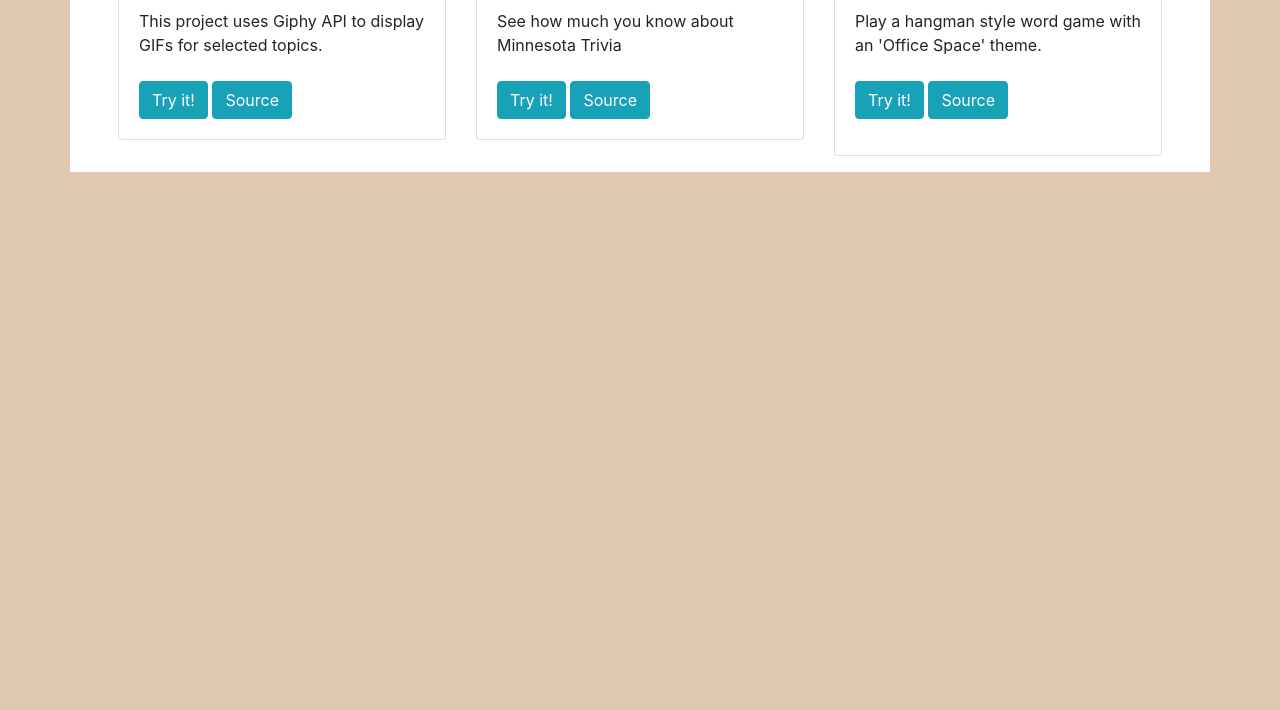
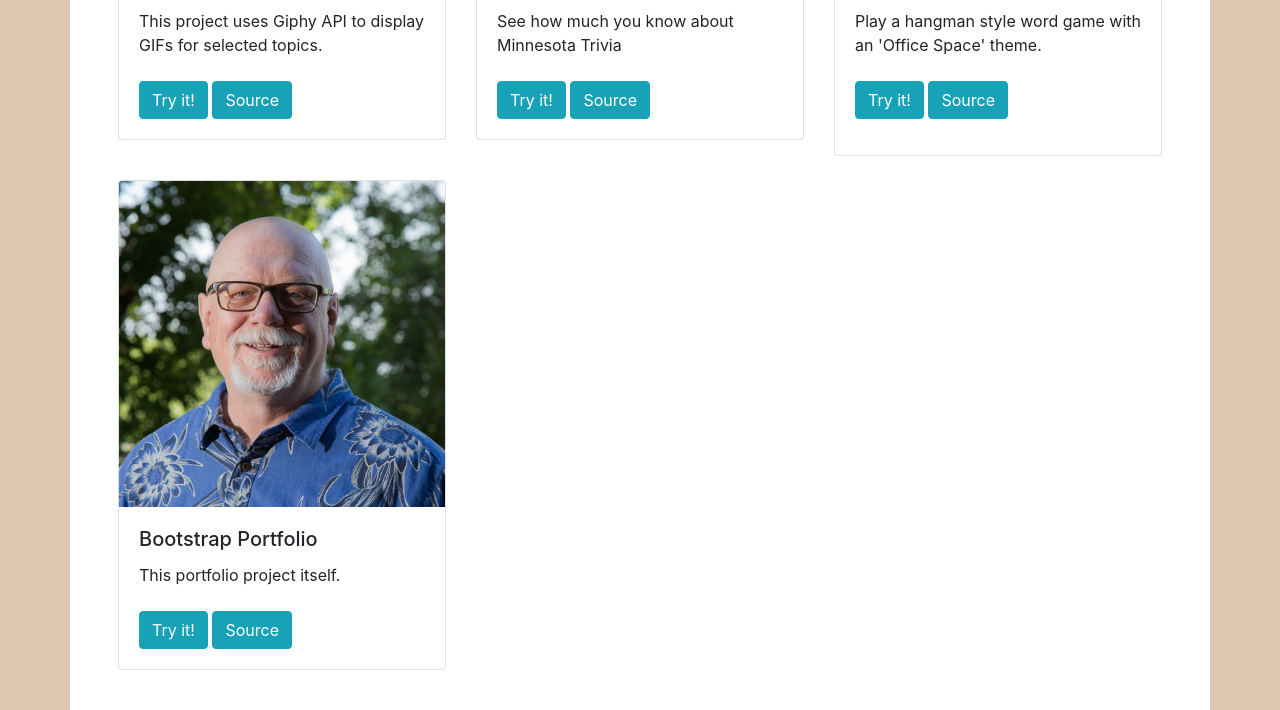
Before and after one commit to philgraetz/Bootstrap-Portfolio, a plain HTML site: page portfolio.html in a window 1280 px wide. Shown: the part 454-1164 px from the top of the page. Before the commit the page ends 800 px from the top, so only its background shows below. Drawn offline with nearby package versions, Linux system fonts and the light colour scheme.

Commit message:
Added this portfolio to the portfolio

```diff
--- a/portfolio.html
+++ b/portfolio.html
@@ -36,7 +36,7 @@
                 <hr>
             </div>
         </div>
-        <div class="row">
+        <div class="row mb-4">
             <div class="col-md-4">
                 <div class="card">
                     <img class="card-img-top" src="https://philgraetz.github.io/GifTastic/assets/images/PoweredBy_200_Horizontal_Light-Backgrounds_With_Logo.gif" alt="Card image cap">
@@ -49,7 +49,7 @@
                            target="_blank" class="btn btn-info" role="button">Try it!</a>
                         <a href="https://github.com/philgraetz/GifTastic"
                            target="_blank" class="btn btn-info" role="button">Source</a>
-             </div>
+                    </div>
                 </div>
             </div>
             <div class="col-md-4">
@@ -64,7 +64,7 @@
                            target="_blank" class="btn btn-info" role="button">Try it!</a>
                         <a href="https://github.com/philgraetz/TriviaGame"
                            target="_blank" class="btn btn-info" role="button">Source</a>
-             </div>
+                    </div>
                 </div>
             </div>
             <div class="col-md-4">
@@ -85,6 +85,26 @@
                 </div>
             </div>
         </div>
+
+        <div class="row mb-4">
+            <div class="col-md-4">
+                <div class="card">
+                    <img class="card-img-top" src="assets/images/Phil_8977_Web.jpg" alt="Phil Graetz">
+                    <div class="card-body">
+                        <h5 class="card-title">Bootstrap Portfolio</h5>
+                        This portfolio project itself.
+                        <br>
+                        <br>
+                        <a href="https://philgraetz.github.io/Bootstrap-Portfolio"
+                            target="_blank" class="btn btn-info" role="button">Try it!</a>
+                        <a href="https://github.com/philgraetz/Bootstrap-Portfolio"
+                            target="_blank" class="btn btn-info" role="button">Source</a>
+                    </div>
+                </div>
+            </div>
+            <div class="col-md-4"></div>
+            <div class="col-md-4"></div>
+        </div>
     </div>
 
 
```
